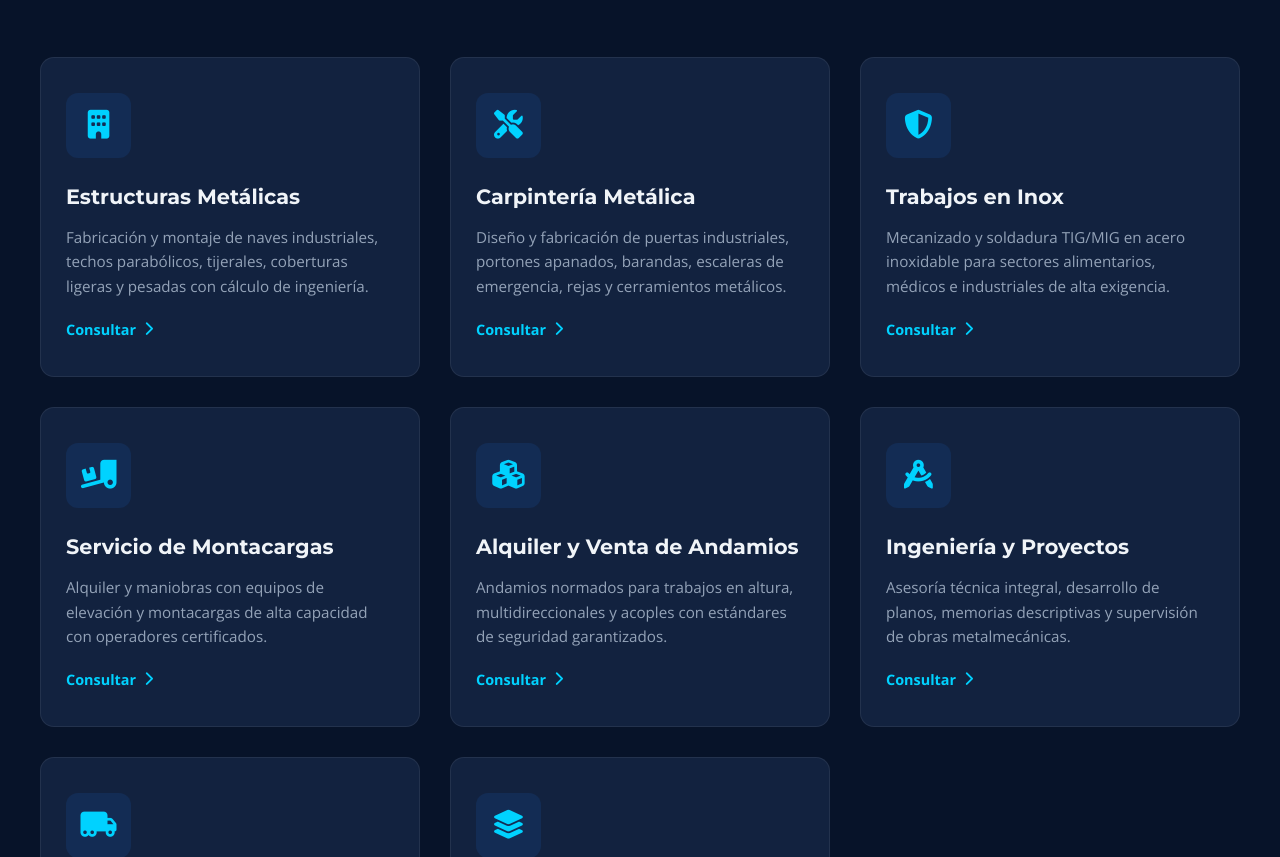
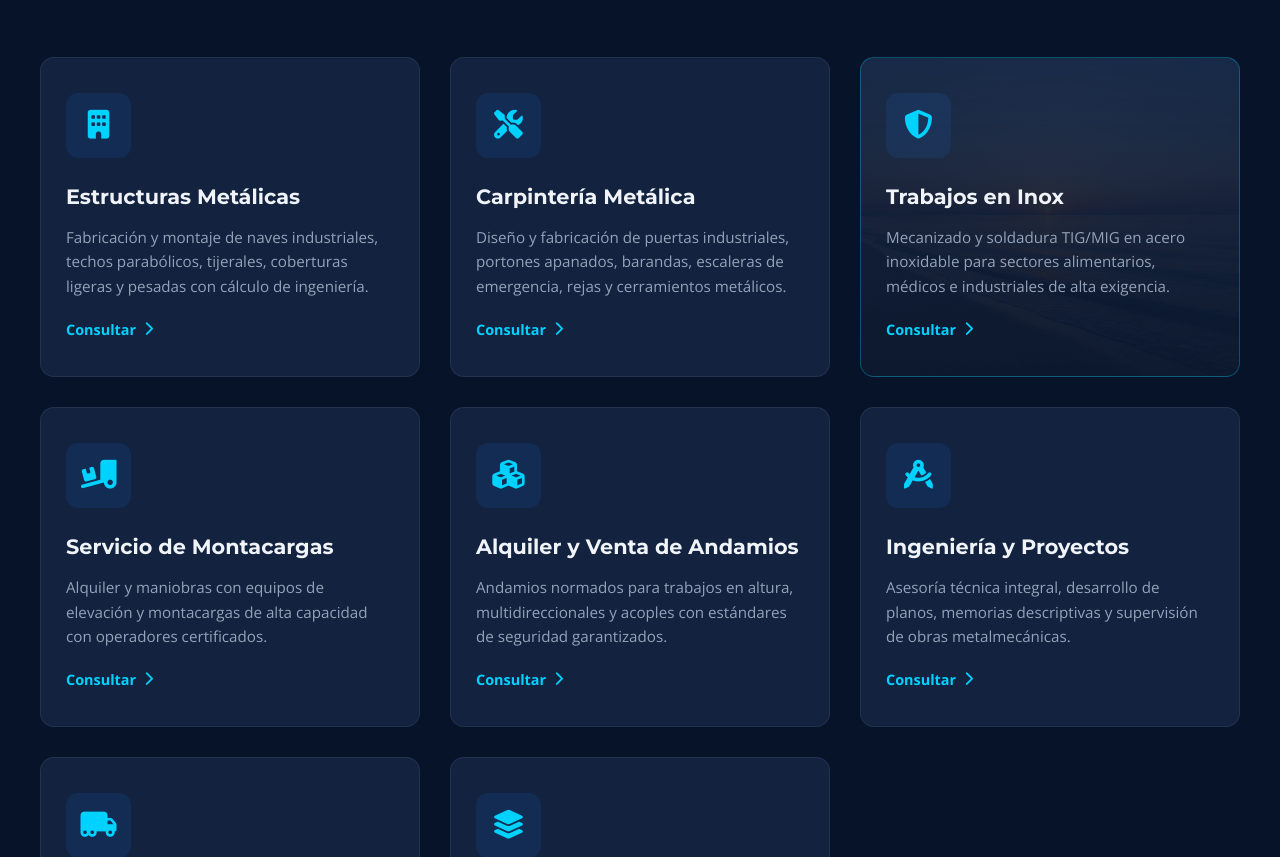
Before and after one commit to Alvarito1232/Empresa-pedido-1-, a plain HTML site: page index.html in a window 1280 px wide. Shown: the part 1184-2041 px from the top of the page. Drawn offline with nearby package versions, Linux system fonts and the light colour scheme.

Commit message:
Update index.html

```diff
--- a/index.html
+++ b/index.html
@@ -173,7 +173,7 @@
       padding: 5px;
     }
 
-    /* HERO SECTION CON NUEVA IMAGEN DE PORTADA */
+    /* HERO SECTION */
     .hero {
       position: relative;
       min-height: 100vh;
@@ -392,7 +392,7 @@
       font-weight: 800;
     }
 
-    /* SERVICIOS */
+    /* SERVICIOS CON TU NUEVA IMAGEN INTEGRADA */
     .services-grid {
       display: grid;
       grid-template-columns: repeat(auto-fit, minmax(300px, 1fr));
@@ -409,6 +409,14 @@
       overflow: hidden;
       display: flex;
       flex-direction: column;
+    }
+
+    /* Tarjeta especial que integra tu nueva imagen 'sexooo123.jpg' con un diseño superior */
+    .service-card-featured {
+      background: linear-gradient(to bottom, rgba(18, 34, 63, 0.9), rgba(11, 24, 46, 0.95)), url('sexooo123.jpg');
+      background-size: cover;
+      background-position: center;
+      border: 1px solid rgba(0, 210, 255, 0.3);
     }
 
     .service-card::before {
@@ -925,7 +933,7 @@
     </div>
   </header>
 
-  <!-- SECCIÓN HERO CON TU NUEVA IMAGEN DE FONDO -->
+  <!-- SECCIÓN HERO -->
   <section id="inicio" class="hero">
     <div class="container hero-grid">
       <div class="hero-text-content">
@@ -1005,6 +1013,7 @@
     </div>
   </section>
 
+  <!-- SERVICIOS CON TU NUEVA IMAGEN INTEGRADA EN LA TERCERA TARJETA (TRABAJOS EN INOX) -->
   <section id="servicios" class="section-padding">
     <div class="container">
       <div class="section-title-wrapper">
@@ -1027,7 +1036,8 @@
           <a href="#contacto" class="service-link">Consultar <i class="fas fa-chevron-right"></i></a>
         </div>
 
-        <div class="service-card">
+        <!-- TERCERA TARJETA MEJORADA CON TU NUEVA IMAGEN 'sexooo123.jpg' -->
+        <div class="service-card service-card-featured">
           <div class="service-icon"><i class="fas fa-shield-alt"></i></div>
           <h3 class="service-title">Trabajos en Inox</h3>
           <p class="service-desc">Mecanizado y soldadura TIG/MIG en acero inoxidable para sectores alimentarios, médicos e industriales de alta exigencia.</p>
```
